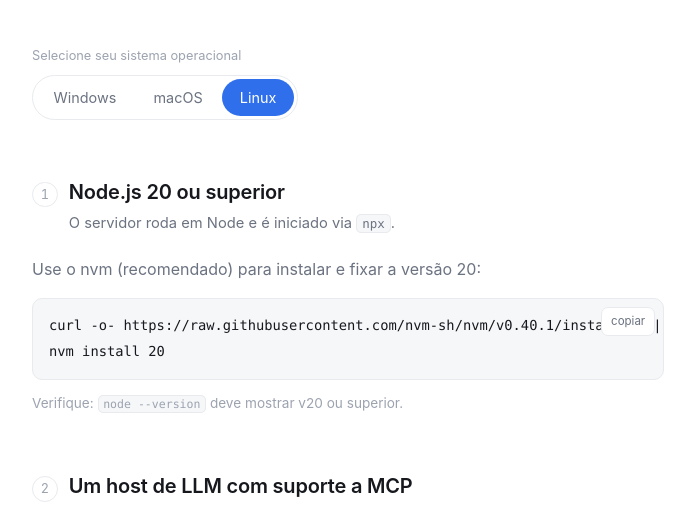
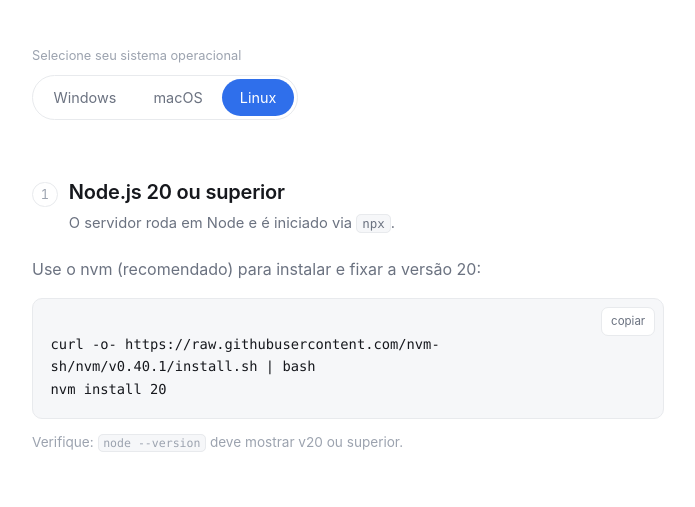
Before and after one commit to dugabriel/mcp-ipaas, a website: page docs/index.html in a window 1280 px wide. Shown: the part 205-712 px from the top of the page, without its empty margins (292-987 px from the left). Drawn offline with Linux system fonts and the light colour scheme.

Commit message:
docs: wrap long commands, hide scrollbar, roomier code blocks

```diff
--- a/docs/index.html
+++ b/docs/index.html
@@ -79,7 +79,16 @@
       position: relative; background: var(--code-bg); border: 1px solid var(--line);
       border-radius: var(--radius); margin: 0 0 .75rem;
     }
-    pre { margin: 0; padding: .85rem 3.2rem .85rem 1rem; overflow-x: auto; }
+    pre {
+      margin: 0; padding: 1.1rem 1.1rem 1.1rem 1.1rem;
+      white-space: pre-wrap; word-break: break-word; overflow-wrap: anywhere;
+      scrollbar-width: none;
+    }
+    pre::-webkit-scrollbar { display: none; }
+    /* reserva espaço pro botão copiar na primeira linha */
+    pre > code { display: block; }
+    .code { padding-top: 1.6rem; }
+    .code > pre { padding-top: .5rem; }
     code { font-family: ui-monospace, SFMono-Regular, "SF Mono", Menlo, Consolas, monospace; font-size: .86rem; }
     .inline-code {
       font-family: ui-monospace, SFMono-Regular, "SF Mono", Menlo, Consolas, monospace;
```
